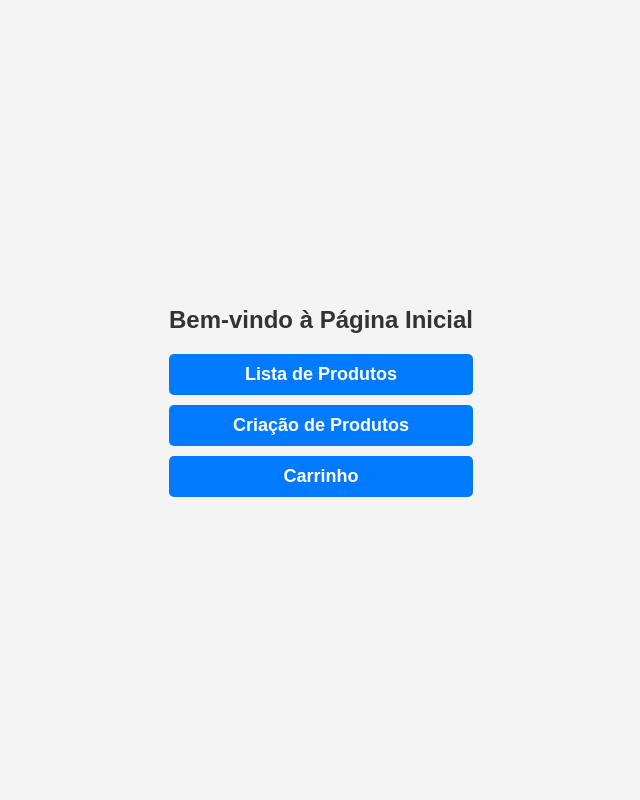
After one commit to AlefMach/virtual_shopping, a PHP site: page /views/home.php in a window 1280 px wide. The commit adds this page. Shown: the whole page, without its empty margins (319-959 px from the left). Run offline with PHP 8.4, Linux system fonts and the light colour scheme.

Commit message:
created home page

```diff
--- /dev/null
+++ b/src/assets/css/home/home.css
@@ -0,0 +1,47 @@
+body {
+    font-family: Arial, sans-serif;
+    background-color: #f4f4f4;
+    margin: 0;
+    padding: 0;
+    display: flex;
+    align-items: center;
+    justify-content: center;
+    height: 100vh;
+}
+
+h2 {
+    color: #333;
+    text-align: center;
+    margin-bottom: 20px;
+}
+
+ul {
+    list-style-type: none;
+    padding: 0;
+    text-align: center;
+}
+
+li {
+    margin-bottom: 10px;
+}
+
+a {
+    text-decoration: none;
+    color: #fff;
+    font-weight: bold;
+    font-size: 18px;
+    background-color: #007BFF;
+    padding: 10px 20px;
+    border-radius: 5px;
+    display: block;
+    transition: background-color 0.3s ease-in-out;
+}
+
+a:hover {
+    background-color: #0056b3;
+}
+
+.box_home {
+    display: block;
+    padding: 1rem;
+}
--- a/src/routes.php
+++ b/src/routes.php
@@ -4,6 +4,7 @@ include './config/route.php';
 
 $router = new Router();
 
+$router->addRoute('', 'HomeController', 'index');
 $router->addRoute('products', 'ProductController', 'index');
 $router->addRoute('product/create', 'ProductController', 'create');
 $router->addRoute('product/save', 'ProductController', 'save');
--- /dev/null
+++ b/src/views/home.php
@@ -0,0 +1,24 @@
+<!-- home.php -->
+
+<!DOCTYPE html>
+<html lang="en">
+<head>
+    <meta charset="UTF-8">
+    <meta name="viewport" content="width=device-width, initial-scale=1.0">
+    <title>Página Inicial</title>
+    <link rel="stylesheet" type="text/css" href="../../assets/css/style.css">
+    <link rel="stylesheet" type="text/css" href="../../assets/css/home/home.css">
+
+</head>
+<body>
+    <div class="box_home">
+        <h2>Bem-vindo à Página Inicial</h2>
+
+        <ul>
+            <li><a href="/products">Lista de Produtos</a></li>
+            <li><a href="/product/create">Criação de Produtos</a></li>
+            <li><a href="/cart">Carrinho</a></li>
+        </ul>
+    </div>
+</body>
+</html>
```
Also changed, not shown: src/controller/HomeController.php (added, +10 -0 lines), src/uploads/recomendações.png (added).
